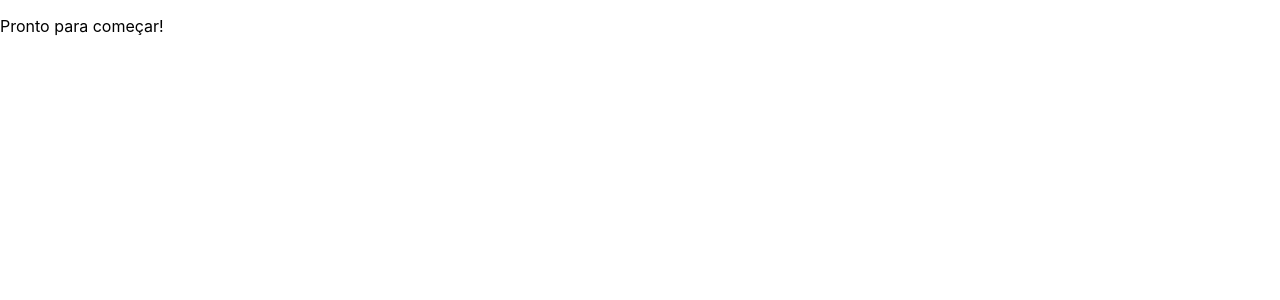
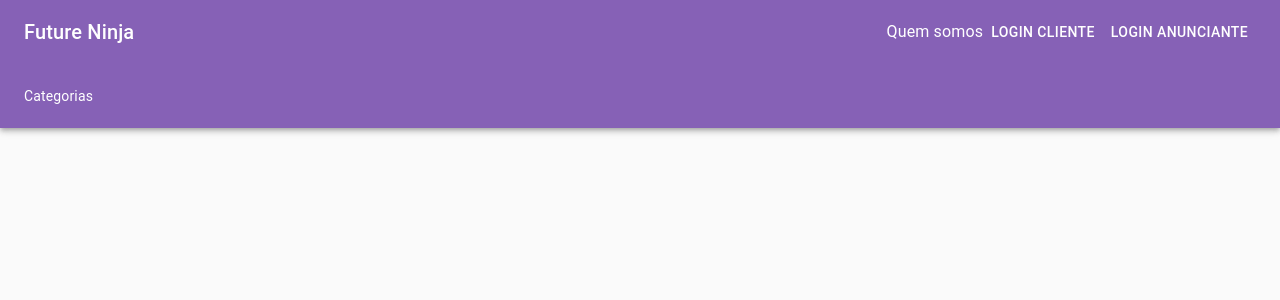
Before and after one commit to future4code/epps-marketplace7, a React (Create React App) app: page / in a window 1280 px wide. Shown: the top 300 px of the page. Built offline with nearby package versions, Linux system fonts and the light colour scheme.

Commit message:
Criando a pagina Home - Inicio

```diff
--- a/package.json
+++ b/package.json
@@ -3,6 +3,8 @@
   "version": "0.1.0",
   "private": true,
   "dependencies": {
+    "@material-ui/core": "^4.11.2",
+    "@material-ui/icons": "^4.11.2",
     "@testing-library/jest-dom": "^4.2.4",
     "@testing-library/react": "^9.5.0",
     "@testing-library/user-event": "^7.2.1",
--- a/src/App.js
+++ b/src/App.js
@@ -1,9 +1,28 @@
 import React from 'react'
-import { AppContainer } from './components/AppContainer'
+import CssBaseline from '@material-ui/core/CssBaseline'
+import { createMuiTheme, ThemeProvider } from '@material-ui/core/styles';
+import ContainerHome from './components/ContainerHome'
 
 function App() {
+
+	const NinjaTheme = createMuiTheme({
+		palette: {
+			primary: {
+				main: '#8661B6',
+			},
+			secondary: {
+				main: '#A98FDE',
+			},
+		},
+	});
+
 	return (
-        <AppContainer />
+		<div>
+			<CssBaseline />
+			<ThemeProvider theme={NinjaTheme}>
+				<ContainerHome />
+			</ThemeProvider>
+		</div>
 	)
 }
 
--- a/src/components/AppContainer.js
+++ /dev/null
@@ -1,11 +0,0 @@
-import React, { Component } from 'react'
-
-export class AppContainer extends Component {
-  render() {
-    return (
-      <div>
-        <p>Pronto para começar!</p>
-      </div>
-    )
-  }
-}
--- /dev/null
+++ b/src/components/ContainerHome.js
@@ -0,0 +1,14 @@
+import React, { Component } from 'react'
+import MaterialHeader from './MaterialUI/MaterialHeader'
+
+
+class ContainerHome extends Component {
+  render() {
+    return (
+      <div>
+        <MaterialHeader />
+      </div>
+    )
+  }
+}
+export default ContainerHome;
--- /dev/null
+++ b/src/components/MaterialUI/MaterialHeader.js
@@ -0,0 +1,40 @@
+import React from 'react';
+import { makeStyles } from '@material-ui/core/styles';
+import AppBar from '@material-ui/core/AppBar';
+import Toolbar from '@material-ui/core/Toolbar';
+import Typography from '@material-ui/core/Typography';
+import Button from '@material-ui/core/Button';
+
+const useStyles = makeStyles((theme) => ({
+  root: {
+    flexGrow: 1,
+  },
+  menuButton: {
+    marginRight: theme.spacing(2),
+  },
+  title: {
+    flexGrow: 1,
+  },
+}));
+
+export default function ButtonAppBar() {
+  const classes = useStyles();
+
+  return (
+    <div className={classes.root}>
+      <AppBar position="static">
+        <Toolbar>
+          <Typography variant="h6" className={classes.title}>
+            Future Ninja
+          </Typography>
+          <Typography>Quem somos</Typography>
+          <Button color="inherit">Login Cliente</Button>
+          <Button color="inherit">Login Anunciante</Button>
+        </Toolbar>
+        <Toolbar>
+            Categorias
+        </Toolbar>
+      </AppBar>
+    </div>
+  );
+}
```
Also changed, not shown: src/components/MaterialUI/MaterialFooter.js (added), 2 other files (tests, documents, lock files or other folders).
